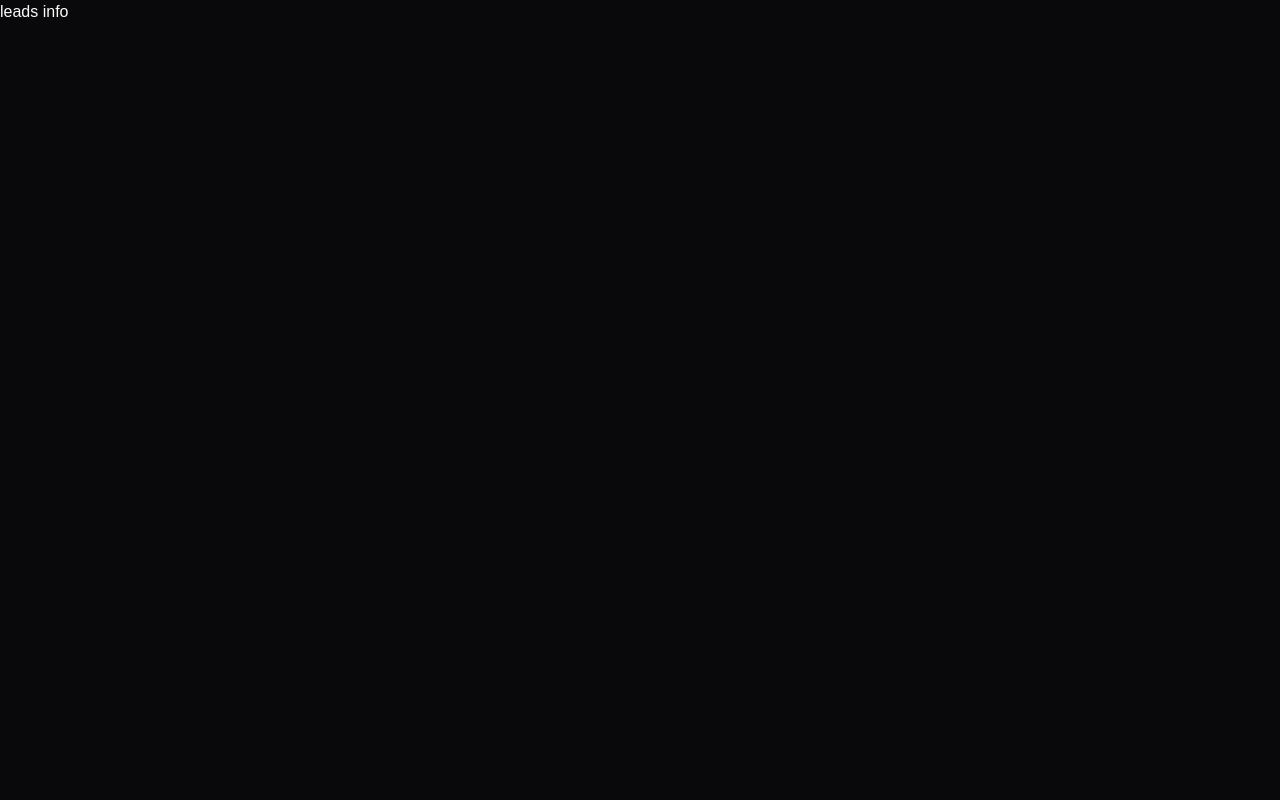
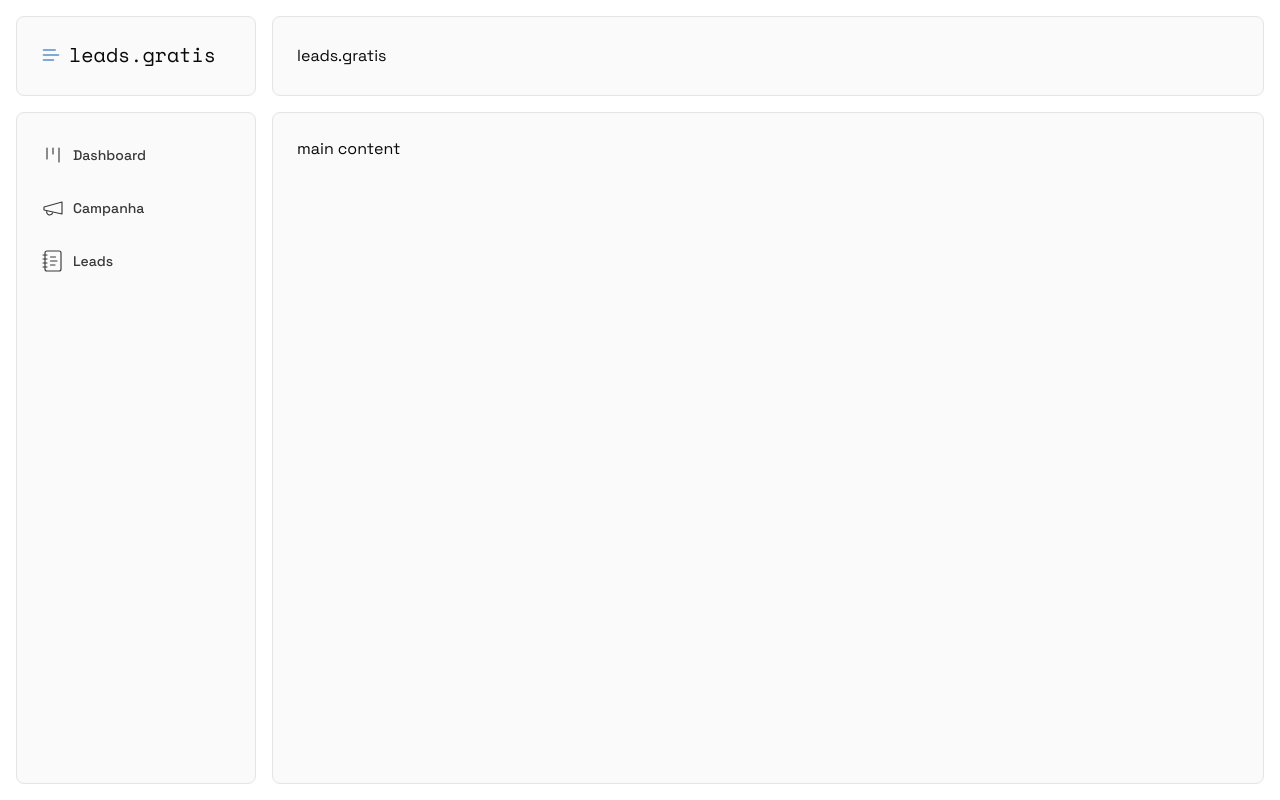
Before and after one commit to rotrenanoliveira/leads-app, a Next.js app: page / in a window 1280 px wide. Built offline with nearby package versions, Linux system fonts and the light colour scheme; no server answers.

Commit message:
feat: add base app layout

```diff
--- a/package.json
+++ b/package.json
@@ -12,11 +12,13 @@
   "dependencies": {
     "@prisma/client": "6.3.1",
     "@radix-ui/react-dialog": "1.1.5",
+    "@radix-ui/react-dropdown-menu": "2.1.6",
     "@radix-ui/react-label": "2.1.1",
     "@radix-ui/react-separator": "1.1.1",
     "@radix-ui/react-slot": "1.1.1",
     "@radix-ui/react-tooltip": "1.1.7",
     "axios": "1.7.9",
+    "boring-avatars": "1.11.2",
     "class-variance-authority": "0.7.1",
     "clsx": "2.1.1",
     "lucide-react": "0.474.0",
--- /dev/null
+++ b/src/app/(app)/layout.tsx
@@ -0,0 +1,73 @@
+import Link from 'next/link'
+
+import { Space_Mono, Space_Grotesk } from 'next/font/google'
+import { cn } from '@/lib/utils'
+import { KanbanIcon, MegaphoneIcon, NotebookTextIcon, TextIcon } from 'lucide-react'
+import { Button } from '@/components/ui/button'
+import { NavbarUser } from '@/components/navbar-user'
+
+const spaceMono = Space_Mono({ subsets: ['latin'], weight: ['400'] })
+const spaceGrotesk = Space_Grotesk({ subsets: ['latin'], weight: ['300', '400', '500', '600', '700'] })
+
+export default function RootLayout({ children }: { children: React.ReactNode }) {
+  return (
+    <div
+      className={cn(spaceGrotesk.className, 'flex flex-col-reverse md:flex-col lg:flex-row w-screen h-dvh gap-4 p-4')}
+    >
+      <aside className="w-full lg:max-w-60 flex flex-col md:flex-row lg:flex-col lg:max-h-svh gap-4">
+        <div className="w-full md:max-w-60 max-h-20 border border-border p-6 md:p-3 lg:p-6 rounded-lg bg-zinc-50 dark:bg-zinc-900">
+          <Link
+            href="/"
+            className={cn(
+              spaceMono.className,
+              'inline-flex justify-center items-center gap-2 text-xl hover:opacity-85',
+            )}
+          >
+            <TextIcon className="text-leads-blue size-5" />
+            leads.gratis
+          </Link>
+        </div>
+
+        <div className="w-full h-full flex-1 flex gap-4 flex-col md:flex-row lg:flex-col justify-between border border-border p-6 md:p-2 lg:p-6 rounded-lg bg-zinc-50 dark:bg-zinc-900">
+          {/* navbar */}
+          <div className="md:flex md:flex-row md:items-center md:justify-center lg:block w-full space-y-4 md:space-y-0 lg:space-y-4">
+            <Button
+              variant="link"
+              className="w-full justify-start p-0 m-0 opacity-85 hover:opacity-100 hover:no-underline"
+              asChild
+            >
+              <Link href="/" className="font-extralight capitalize">
+                <KanbanIcon strokeWidth={1.15} className="size-6" />
+                dashboard
+              </Link>
+            </Button>
+            <Button
+              variant="link"
+              className="w-full justify-start p-0 m-0 opacity-85 hover:opacity-100 hover:no-underline"
+              asChild
+            >
+              <Link href="/campaigns" className="font-extralight capitalize">
+                <MegaphoneIcon strokeWidth={1.15} className="size-6" />
+                campanha
+              </Link>
+            </Button>
+            <Button
+              variant="link"
+              className="w-full justify-start p-0 m-0 opacity-85 hover:opacity-100 hover:no-underline"
+              asChild
+            >
+              <Link href="/leads" className="font-extralight capitalize">
+                <NotebookTextIcon strokeWidth={1.15} className="size-6" />
+                leads
+              </Link>
+            </Button>
+          </div>
+          {/* account info */}
+          <NavbarUser />
+        </div>
+      </aside>
+
+      <main className="flex-1 h-[calc(100dvh-32px)] flex flex-col gap-4">{children}</main>
+    </div>
+  )
+}
--- /dev/null
+++ b/src/app/(app)/page.tsx
@@ -0,0 +1,14 @@
+import { Fragment } from 'react'
+
+export default function Home() {
+  return (
+    <Fragment>
+      {/* breadcrumbs */}
+      <div className="h-20 max-h-20 flex p-6 items-center border rounded-lg bg-zinc-50 dark:bg-zinc-900">
+        leads.gratis
+      </div>
+      {/* main content */}
+      <div className="flex-1 p-6 overflow-scroll border rounded-lg bg-zinc-50 dark:bg-zinc-900">main content</div>
+    </Fragment>
+  )
+}
--- a/src/app/page.tsx
+++ /dev/null
@@ -1,3 +0,0 @@
-export default function Home() {
-  return <h1>leads info</h1>
-}
--- a/src/app/providers.tsx
+++ b/src/app/providers.tsx
@@ -5,7 +5,7 @@ import type { ReactNode } from 'react'
 
 export function Providers({ children }: { children: ReactNode }) {
   return (
-    <ThemeProvider attribute="class" defaultTheme="dark" disableTransitionOnChange>
+    <ThemeProvider attribute="class" defaultTheme="light" disableTransitionOnChange>
       {children}
     </ThemeProvider>
   )
```
Also changed, not shown: 1 other file (tests, documents, lock files or other folders).
